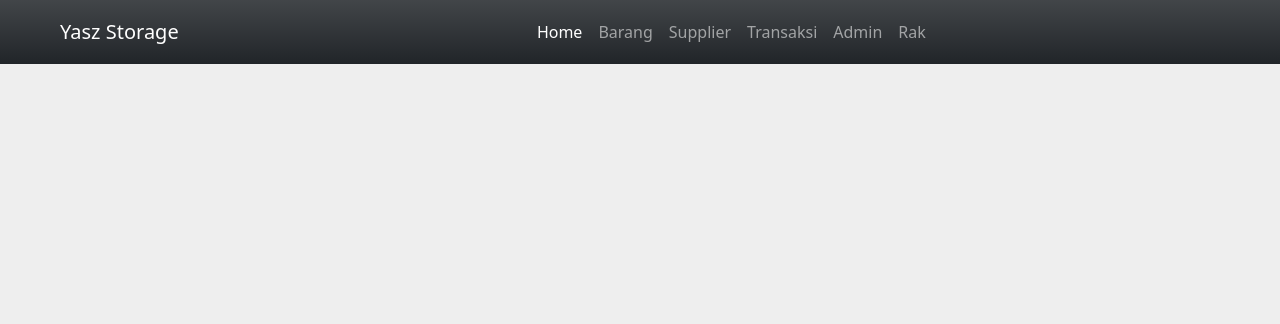
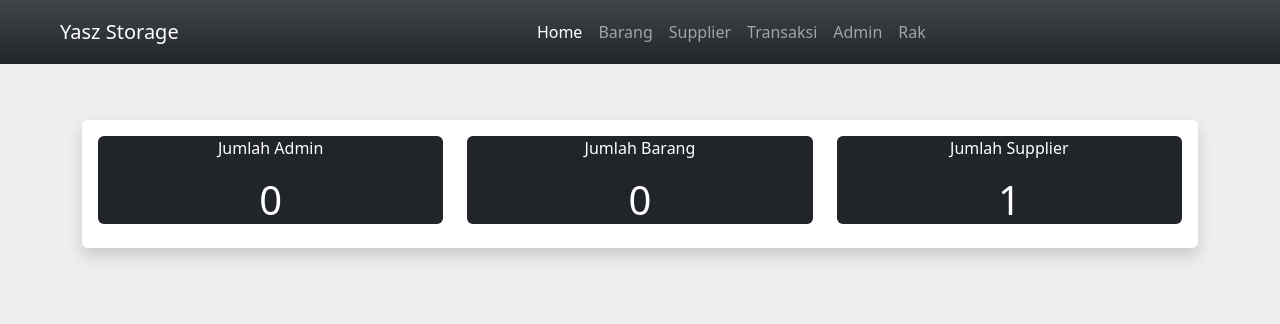
Before and after one commit to iyasz/pwpb_crud, a PHP site: page / in a window 1280 px wide. Shown: the top 324 px of the page. Run offline with PHP 8.4, Linux system fonts and the light colour scheme; data comes from the database, SQL or seed files in the repository; data that the repository does not hold is empty.

```diff
--- a/index.php
+++ b/index.php
@@ -27,6 +27,16 @@ $olds = [];
 //     $nav = true;
 //   }
 // }
+
+$admin = $conn->query("SELECT * FROM admin");
+$infoAdmin = mysqli_num_rows($admin);
+
+$barang = $conn->query("SELECT * FROM barang");
+$infoBarang = mysqli_num_rows($barang);
+
+$supplier = $conn->query("SELECT * FROM supplier");
+$infoSupplier = mysqli_num_rows($supplier);
+
 
 
 
@@ -85,7 +95,7 @@ $olds = [];
           <a class="nav-link" href="supplier/">Supplier</a>
           <a class="nav-link" href="transaksi/">Transaksi</a>
           <a class="nav-link" href="admin/">Admin</a>
-          <a class="nav-link " href="../rak/">Rak</a>
+          <a class="nav-link " href="rak/">Rak</a>
 
         </div>
       </div>
@@ -94,6 +104,40 @@ $olds = [];
   <!-- end header  -->
 
   <!-- content  -->
+
+  <div class="container">
+    <div class="row justify-content-center">
+      <div class="col-lg-12">
+        <div class="card shadow">
+          <div class="card-body">
+            <div class="row  ">
+              <div class="col-lg-4">
+                <div class="text-bg-dark rounded text-center">
+                  <p>Jumlah Admin</p>
+                  <h1><?= $infoAdmin ?></h1>
+                </div>
+              </div>
+              <div class="col-lg-4 ">
+                <div class="text-bg-dark rounded text-center">
+                  <p>Jumlah Barang</p>
+                  <h1><?= $infoBarang  ?></h1>
+                </div>
+              </div>
+              <div class="col-lg-4">
+                <div class="text-bg-dark rounded text-center">
+                  <p>Jumlah Supplier</p>
+                  <h1><?= $infoSupplier  ?></h1>
+                </div>
+              </div>
+            </div>
+          </div>
+        </div>
+      </div>
+    </div>
+  </div>
+
+
+
   <!-- <form action="" method="post">
 
     <div class="modal fade" id="loginPage">
```
Also changed, not shown: barang/index.php (+15 -2 lines), edit/edit_barang.php (+12 -1 lines).
